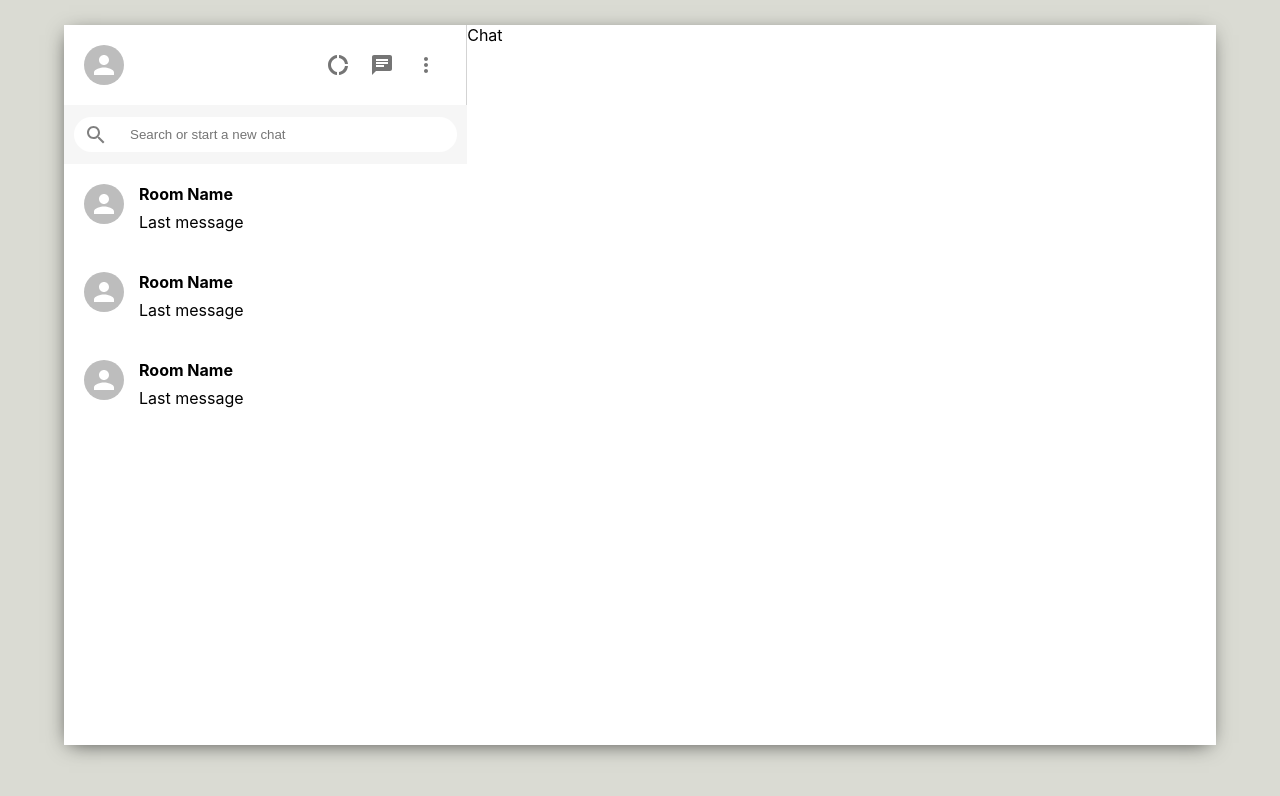
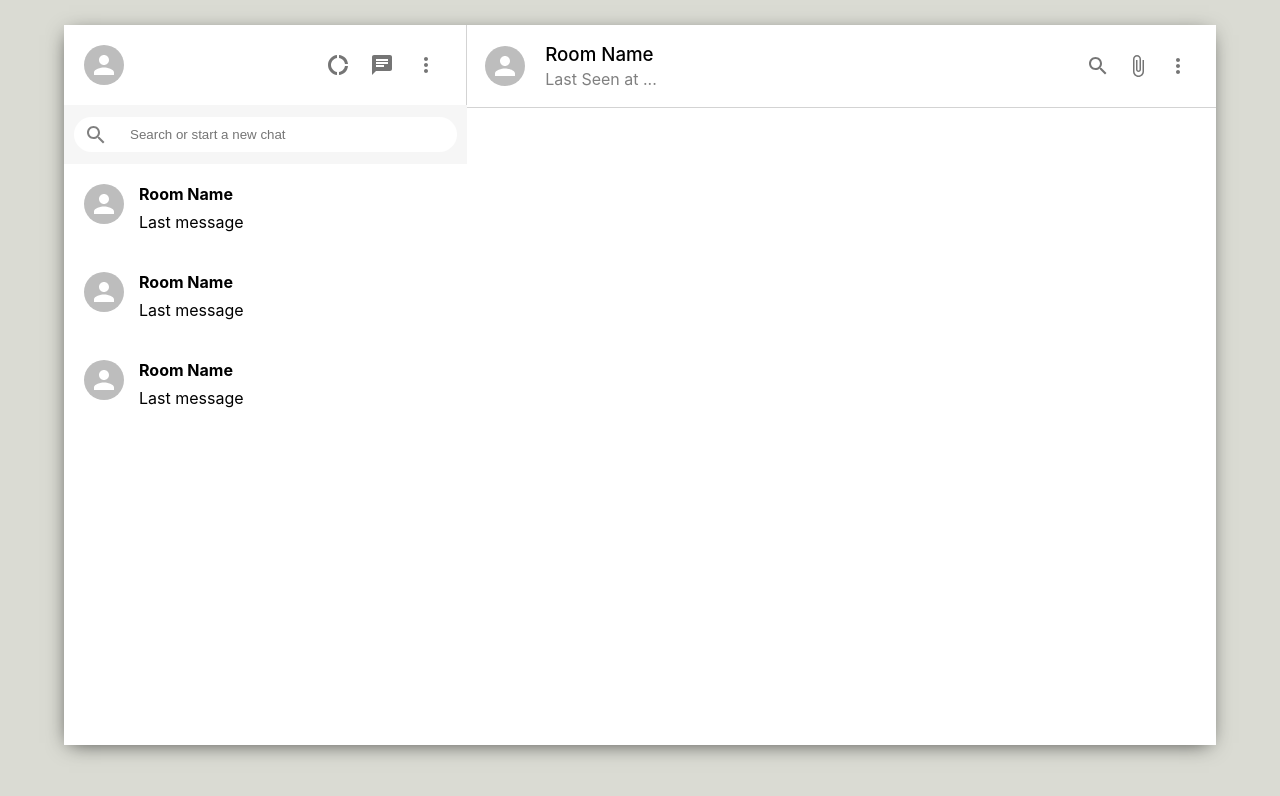
Before and after one commit to Pulkit426/ChromaChat, a React (Create React App) app: page / in a window 1280 px wide. Shown: the top 796 px of the page. Built offline with nearby package versions, Linux system fonts and the light colour scheme.

Commit message:
chat header added

```diff
--- a/src/Chat.css
+++ b/src/Chat.css
@@ -3,3 +3,24 @@
     flex-direction: column;
     flex: 0.65;
 }
+
+.chat__header{
+    padding:18px;
+    display: flex;
+    align-items: center;
+    border-bottom: 1px solid lightgray;
+}
+
+.chat__headerInfo{
+    flex:1 ;
+    padding-left: 20px;
+}
+
+.chat__headerInfo > h3 {
+    margin-bottom: 3px;
+    font-weight: 500;
+}
+
+.chat__headerInfo > p{
+    color: gray;
+}
--- a/src/Chat.js
+++ b/src/Chat.js
@@ -1,10 +1,38 @@
 import React from 'react'
 import './Chat.css'
+import {Avatar, IconButton} from '@mui/material'
+import MoreVertIcon from '@mui/icons-material/MoreVert';
+import SearchOutlinedIcon from '@mui/icons-material/SearchOutlined';
+import AttachFileIcon from '@mui/icons-material/AttachFile';
 
 const Chat = () => {
   return (
-    <div className='chat'>Chat</div>
-  )
-}
+    <div className='chat'>
+        <div className="chat__header">
+            <Avatar />
+
+            <div className="chat__headerInfo">
+                <h3>Room Name</h3>
+                <p> Last Seen at ... </p>
+            </div>
+
+            <div className="chat__headerRight">
+              <IconButton>
+                <SearchOutlinedIcon />
+              </IconButton>
+
+              <IconButton>
+              <AttachFileIcon />
+              </IconButton>
+
+              <IconButton>
+                <MoreVertIcon />
+              </IconButton>
+
+
+            </div>
+        </div>
+    </div>
+)}
 
 export default Chat
```
